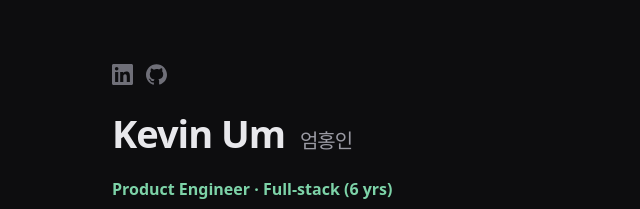
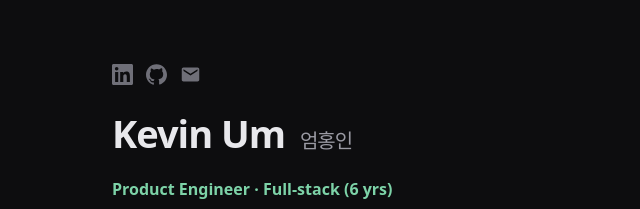
Before and after one commit to Eumhongin/Eumhongin.github.io, a plain HTML site: page index.html in a window 1280 px wide. Shown: the top 209 px of the page, 0-640 px from the left. Drawn offline with Linux system fonts and the light colour scheme; a web font is replaced by a local one.

Commit message:
소셜 아이콘에 이메일 추가

```diff
--- a/index.html
+++ b/index.html
@@ -102,6 +102,7 @@
     <div class="social">
       <a href="https://www.linkedin.com/in/홍인-엄-370b76177" target="_blank" rel="noopener" aria-label="LinkedIn" title="LinkedIn"><svg viewBox="0 0 24 24" role="img"><path d="M20.447 20.452h-3.554v-5.569c0-1.328-.027-3.037-1.852-3.037-1.853 0-2.136 1.445-2.136 2.939v5.667H9.351V9h3.414v1.561h.046c.477-.9 1.637-1.85 3.37-1.85 3.601 0 4.267 2.37 4.267 5.455v6.286zM5.337 7.433a2.062 2.062 0 01-2.063-2.065 2.064 2.064 0 112.063 2.065zm1.782 13.019H3.555V9h3.564v11.452zM22.225 0H1.771C.792 0 0 .774 0 1.729v20.542C0 23.227.792 24 1.771 24h20.451C23.2 24 24 23.227 24 22.271V1.729C24 .774 23.2 0 22.225 0z"/></svg></a>
       <a href="https://github.com/Eumhongin" target="_blank" rel="noopener" aria-label="GitHub" title="GitHub"><svg viewBox="0 0 24 24" role="img"><path d="M12 .297c-6.63 0-12 5.373-12 12 0 5.303 3.438 9.8 8.205 11.385.6.113.82-.258.82-.577 0-.285-.01-1.04-.015-2.04-3.338.724-4.042-1.61-4.042-1.61C4.422 18.07 3.633 17.7 3.633 17.7c-1.087-.744.084-.729.084-.729 1.205.084 1.838 1.236 1.838 1.236 1.07 1.835 2.809 1.305 3.495.998.108-.776.417-1.305.76-1.605-2.665-.305-5.467-1.334-5.467-5.931 0-1.311.469-2.381 1.236-3.221-.124-.303-.535-1.524.117-3.176 0 0 1.008-.322 3.301 1.23A11.509 11.509 0 0112 5.803c1.02.005 2.047.138 3.006.404 2.291-1.552 3.297-1.23 3.297-1.23.653 1.653.242 2.874.118 3.176.77.84 1.235 1.91 1.235 3.221 0 4.609-2.807 5.624-5.479 5.921.43.372.823 1.102.823 2.222 0 1.606-.014 2.898-.014 3.293 0 .322.216.694.825.576C20.565 22.092 24 17.592 24 12.297c0-6.627-5.373-12-12-12"/></svg></a>
+      <a href="mailto:collineum@gmail.com" aria-label="이메일" title="collineum@gmail.com"><svg viewBox="0 0 24 24" role="img"><path d="M20 4H4c-1.1 0-1.99.9-1.99 2L2 18c0 1.1.9 2 2 2h16c1.1 0 2-.9 2-2V6c0-1.1-.9-2-2-2zm0 4l-8 5-8-5V6l8 5 8-5v2z"/></svg></a>
     </div>
     <h1 data-i18n="name">엄홍인 <span class="en">Kevin</span></h1>
     <div class="role" data-i18n="role">서비스 개발자 · 6년차 풀스택</div>
```
